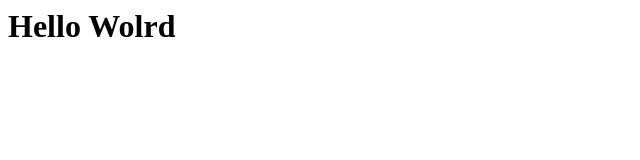
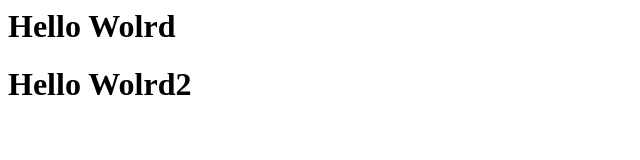
Before and after one commit to reddydevops003/test_repo, a plain HTML site: page index.html in a window 1280 px wide. Shown: the whole page, without its empty margins (0-640 px from the left). Drawn offline with Linux system fonts and the light colour scheme.

Commit message:
updating index file

```diff
--- a/index.html
+++ b/index.html
@@ -1 +1,2 @@
 <h1>Hello Wolrd</h1>
+<h1>Hello Wolrd2</h1>
```
